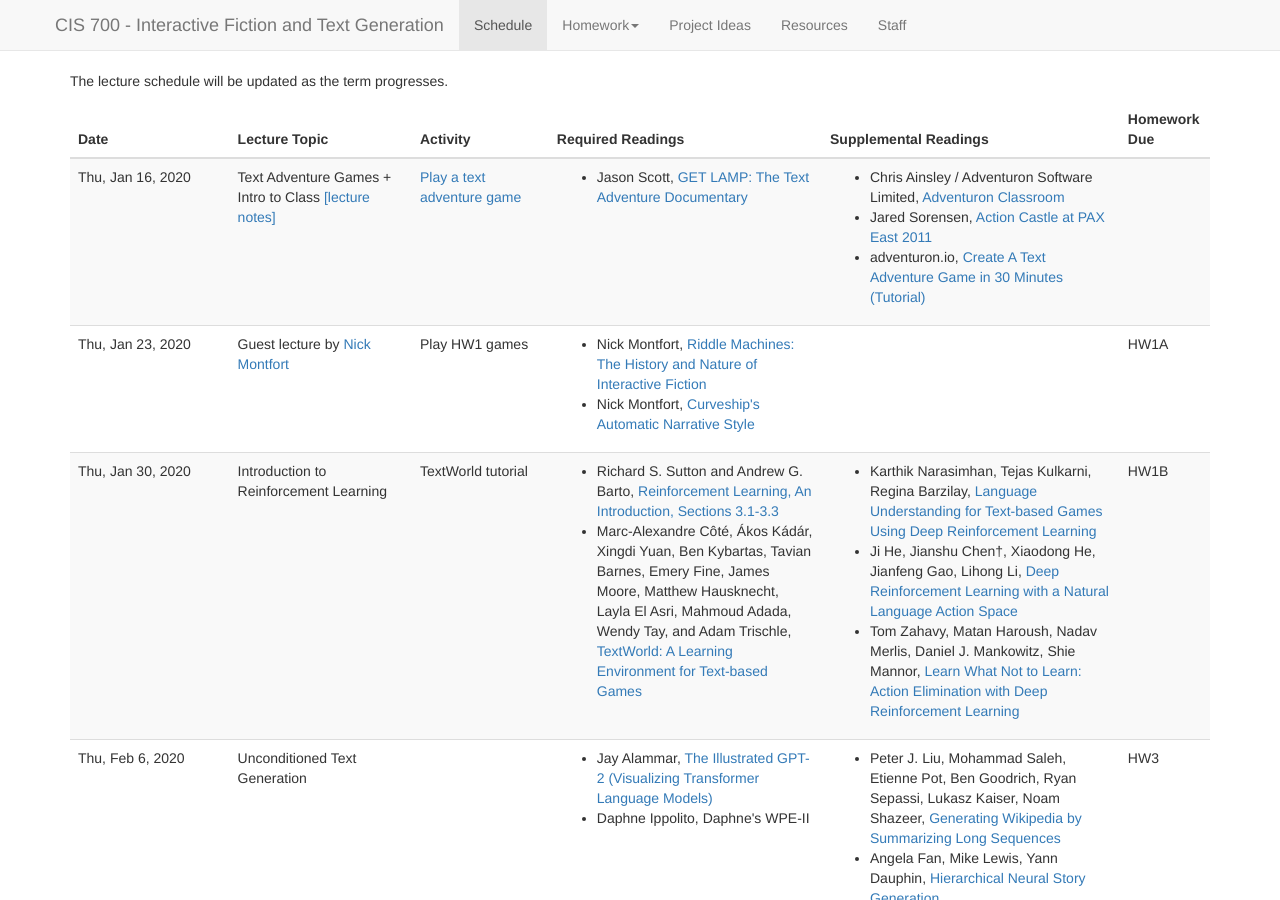
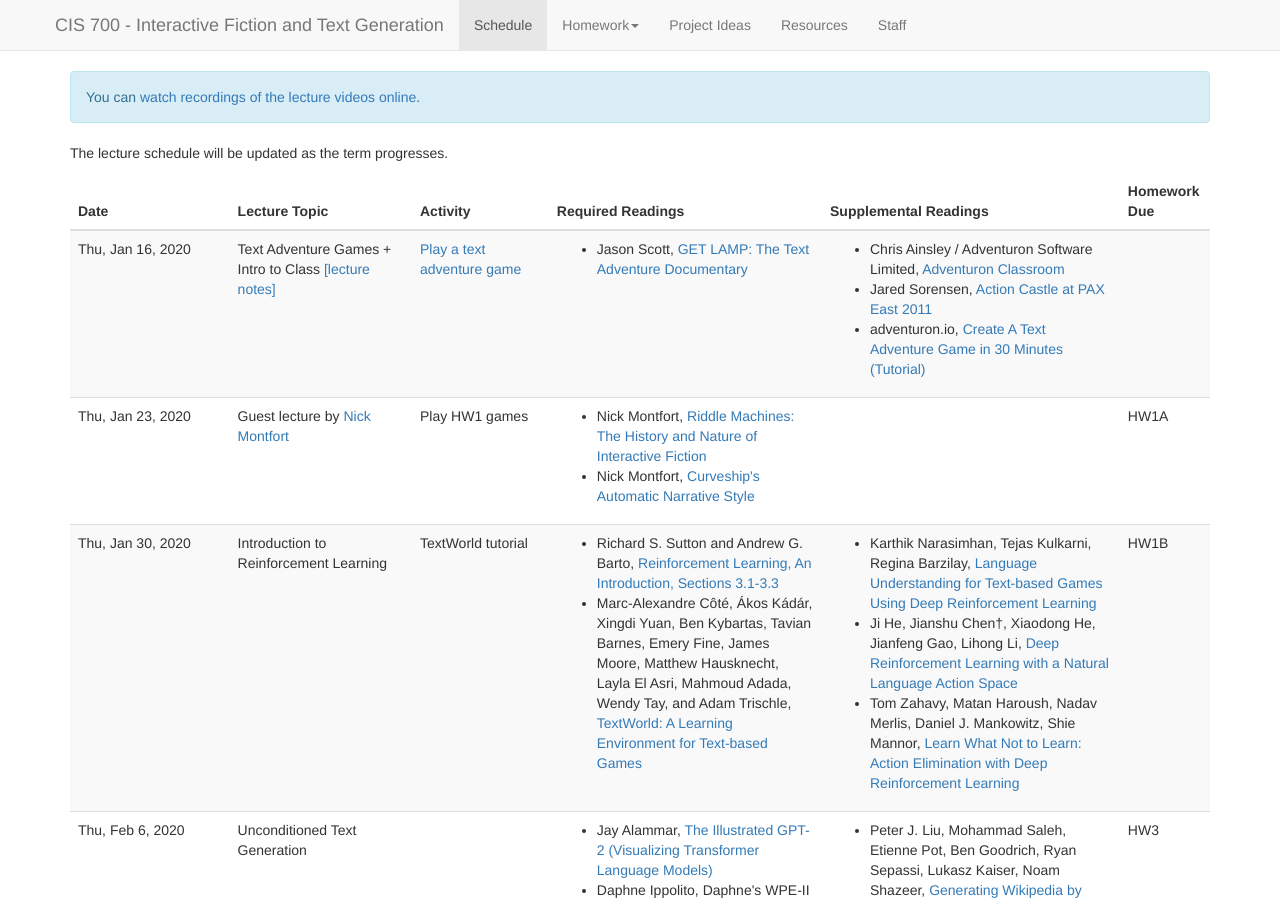
Before and after one commit to interactive-fiction-class/interactive-fiction-class.github.io, a Jekyll site: the page built from lectures.md, in a window 1280 px wide and 900 px high. Built offline with Jekyll 4.4.1, drawn with Linux system fonts in a browser that asks for light colours; nearby versions of some CDN libraries; a script that is not in the unit is left out; some of the changed lines change nothing that is shown.

Commit message:
Update lectures.md

```diff
--- a/lectures.md
+++ b/lectures.md
@@ -10,11 +10,9 @@ active_tab: lectures
 <!-- End create a HTML anchor for the most recent lecture -->
 
 
-<!--
 <div class="alert alert-info">
-You can <a href="https://upenn.hosted.panopto.com/Panopto/Pages/Sessions/List.aspx?folderID=12985a70-115d-4b55-b0b3-aab500eecae5">watch recordings of the lecture videos online</a>.
+You can <a href="https://upenn.hosted.panopto.com/Panopto/Pages/Sessions/List.aspx?folderID=8b5f2734-0738-4f52-90f5-ab3c01236b7c">watch recordings of the lecture videos online</a>.
 </div>
--->
 
 The lecture schedule will be updated as the term progresses.
 
```
